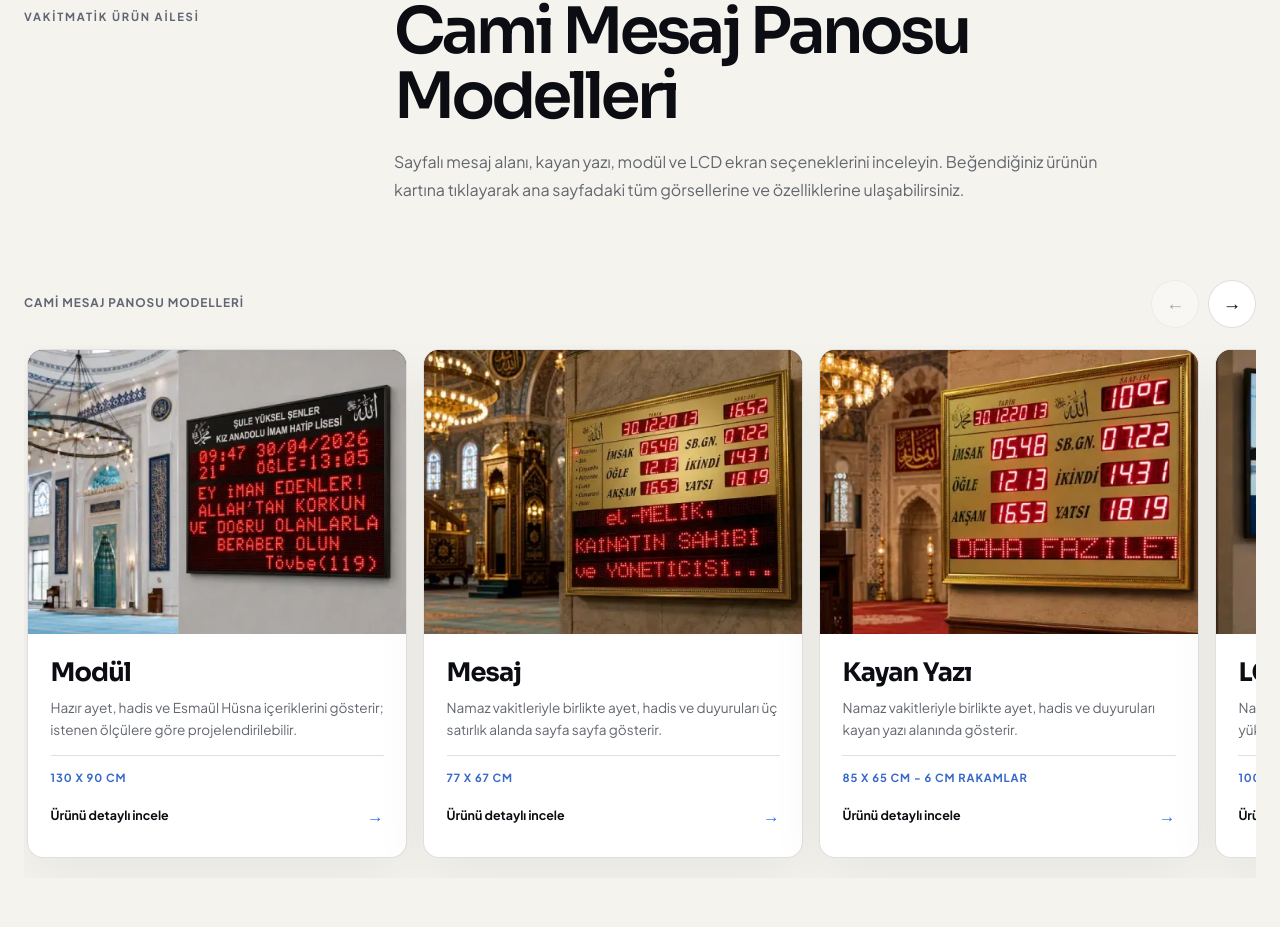
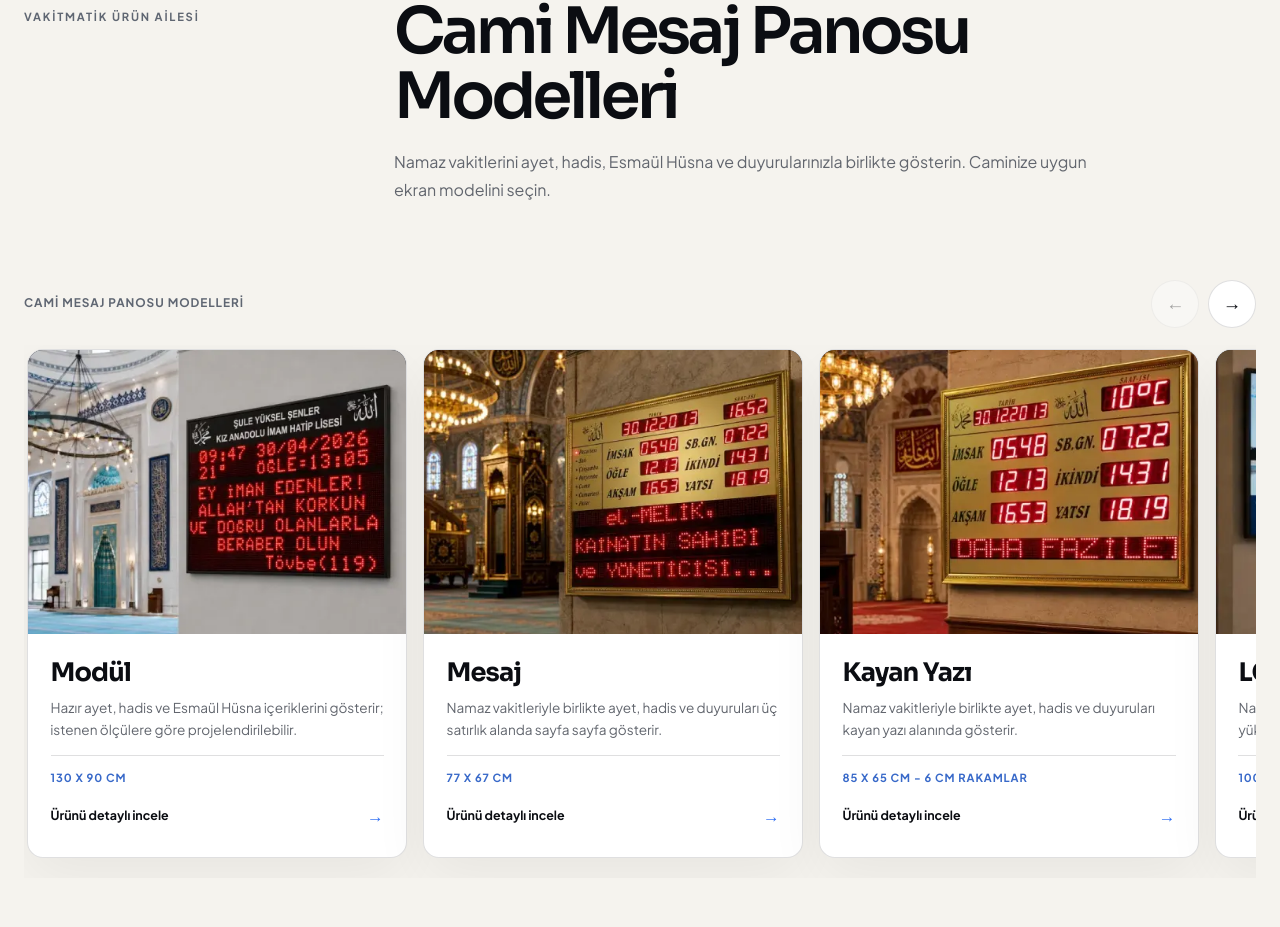
Before and after one commit to alisitki/vakitmatik.com.tr, a Next.js app: page /ayet-hadis-panosu in a window 1280 px wide. Shown: the part 903-1830 px from the top of the page. Built offline with nearby package versions, Linux system fonts and the light colour scheme; no server answers.

Commit message:
Refine ayet hadis model copy

```diff
--- a/src/data/adLandingAyetHadis.ts
+++ b/src/data/adLandingAyetHadis.ts
@@ -104,7 +104,7 @@ export const ayetHadisLanding: LandingConfig = {
     eyebrow: "Vakitmatik ürün ailesi",
     title: "Cami Mesaj Panosu Modelleri",
     lead:
-      "Sayfalı mesaj alanı, kayan yazı, modül ve LCD ekran seçeneklerini inceleyin. Beğendiğiniz ürünün kartına tıklayarak ana sayfadaki tüm görsellerine ve özelliklerine ulaşabilirsiniz.",
+      "Namaz vakitlerini ayet, hadis, Esmaül Hüsna ve duyurularınızla birlikte gösterin. Caminize uygun ekran modelini seçin.",
     railLabel: "Cami mesaj panosu modelleri",
     items: models,
   },
```
